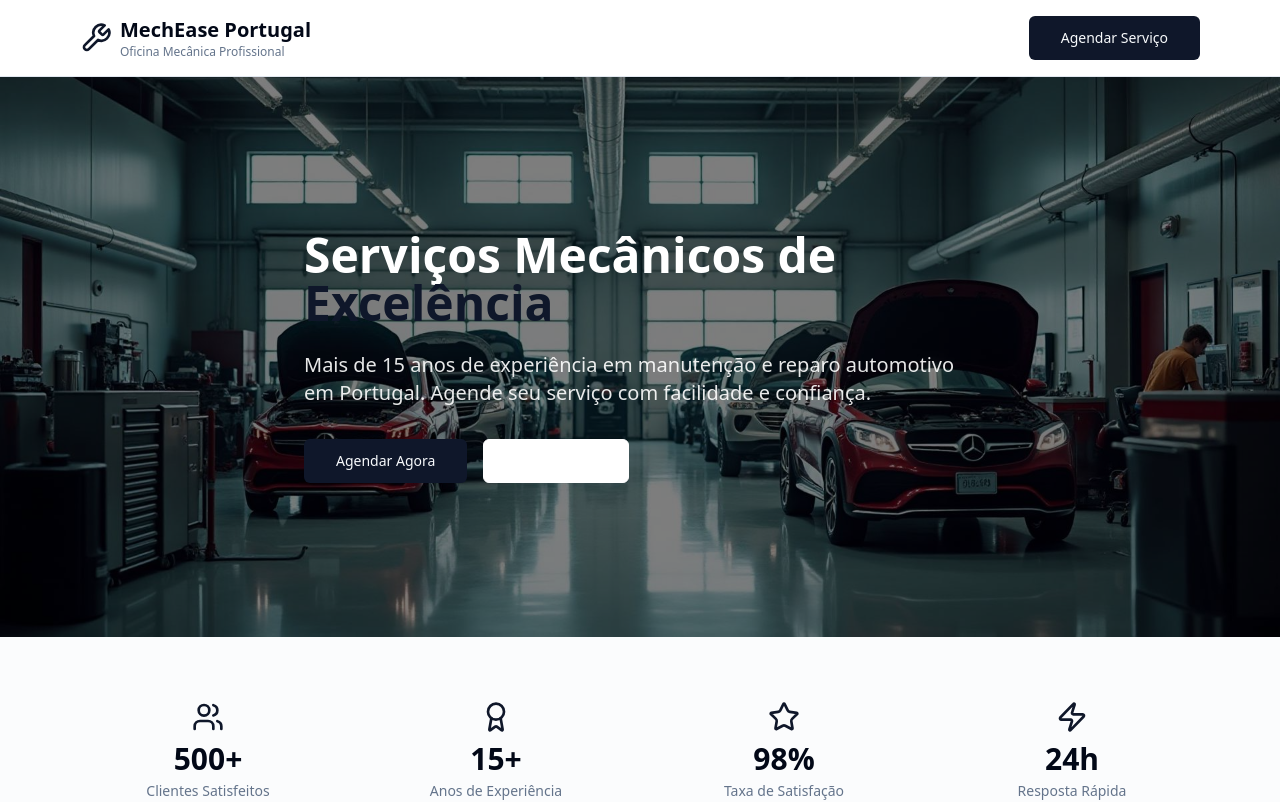
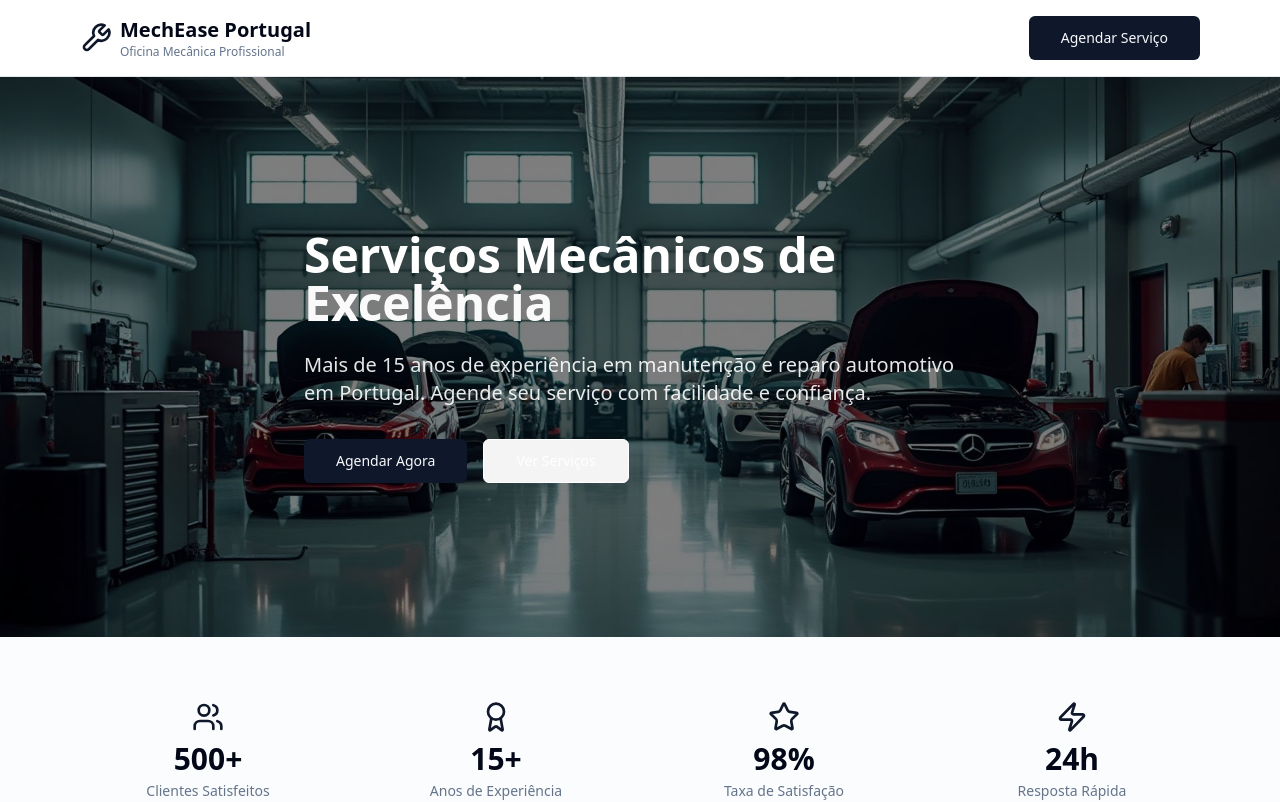
Before and after one commit to cotg123/mech-ease-app, a React (Vite) app: page / in a window 1280 px wide. Shown: the top 802 px of the page. Built offline with nearby package versions, Linux system fonts and the light colour scheme.

Commit message:
Visual edit in Lovable
Edited UI in Lovable

```diff
--- a/src/components/HomePage.tsx
+++ b/src/components/HomePage.tsx
@@ -96,7 +96,7 @@ Obrigado!`;
           <div className="max-w-6xl mx-auto px-4 text-white">
             <div className="max-w-2xl">
               <h2 className="text-5xl font-bold mb-6">
-                Serviços Mecânicos de <span className="text-primary">Excelência</span>
+                Serviços Mecânicos de <span className="text-zinc-50">Excelência</span>
               </h2>
               <p className="text-xl mb-8 opacity-90">
                 Mais de 15 anos de experiência em manutenção e reparo automotivo em Portugal.
@@ -106,7 +106,7 @@ Obrigado!`;
                 <Button onClick={onLogin} size="lg" className="bg-primary hover:bg-primary/90">
                   Agendar Agora
                 </Button>
-                <Button variant="outline" size="lg" className="border-white text-white hover:bg-white hover:text-black">
+                <Button variant="outline" size="lg" className="border-white text-white hover:text-black bg-zinc-100">
                   Ver Serviços
                 </Button>
               </div>
```
